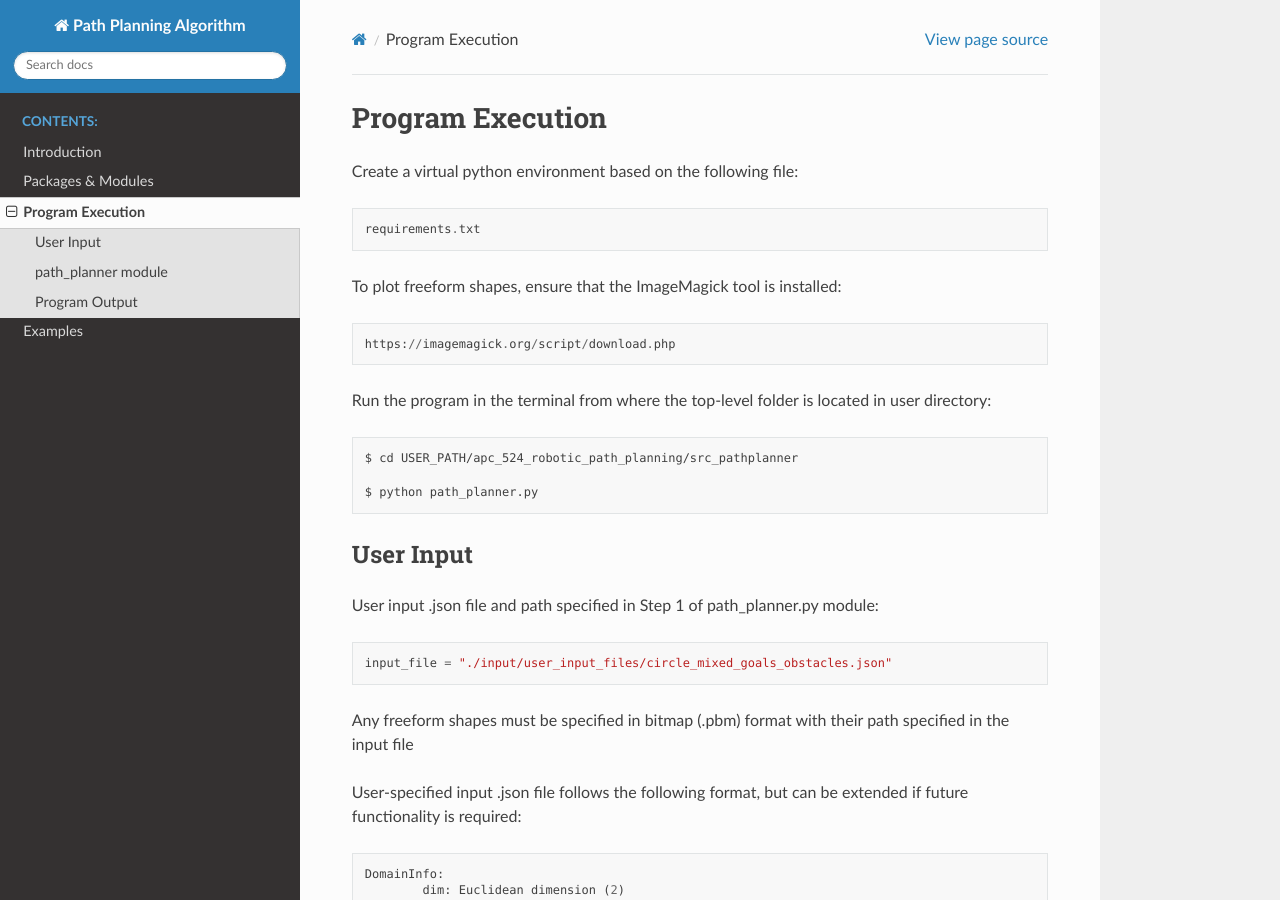
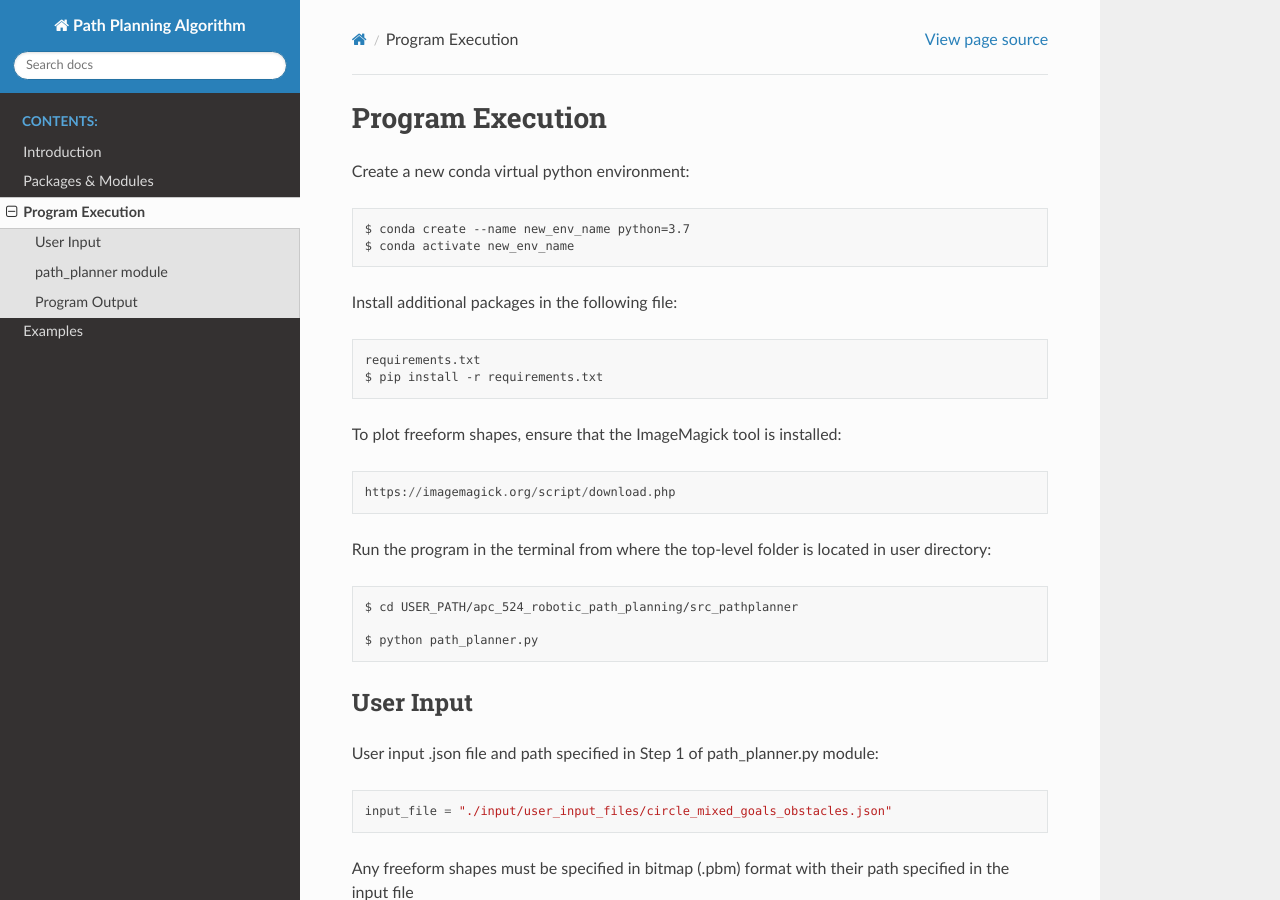
Before and after one commit to ebruun/apc_524_robotic_path_planning, a Sphinx documentation site: the page built from documentation/doc_sphinx/source/execution.rst, in a window 1280 px wide and 900 px high. Built offline with Sphinx 7.4.7 and the Read the Docs theme 2.0.0, drawn with Linux system fonts in a browser that asks for light colours.

Commit message:
Change to program execution text in Sphinx, added instruction on Conda environment

```diff
--- a/documentation/doc_sphinx/source/execution.rst
+++ b/documentation/doc_sphinx/source/execution.rst
@@ -1,9 +1,16 @@
 Program Execution
 =================
 
-Create a virtual python environment based on the following file::
+Create a new conda virtual python environment::
+
+	$ conda create --name new_env_name python=3.7
+	$ conda activate new_env_name
+
+
+Install additional packages in the following file::
 
 	requirements.txt
+	$ pip install -r requirements.txt
 
 To plot freeform shapes, ensure that the ImageMagick tool is installed::
 
```
